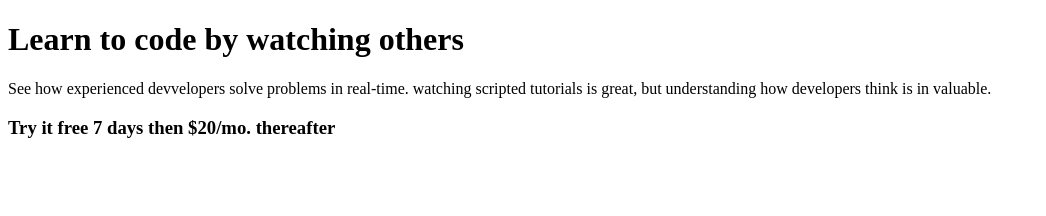
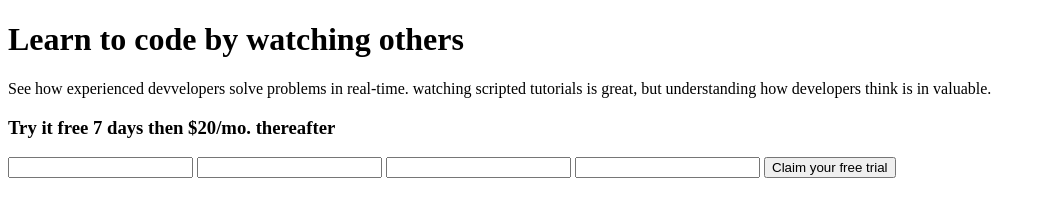
Before and after one commit to IsmailMuhammed2019/responsiveness_and_media_queries, a plain HTML site: page index.html in a window 1280 px wide. Shown: the whole page, without its empty margins (0-1046 px from the left). Drawn offline with Linux system fonts and the light colour scheme.

Commit message:
completed form

```diff
--- a/index.html
+++ b/index.html
@@ -21,7 +21,30 @@
           <h3><span>Try it free 7 days</span> then $20/mo. thereafter</h3>
         </div>
         <div class="main_form">
-          <form action=""></form>
+          <form action="">
+            <input
+              type="text"
+              for="firstname"
+              id="firstname"
+              name="firstname"
+            />
+            <input
+              type="lastname"
+              for="lastname"
+              id="lastname"
+              name="lastname"
+            />
+            <input type="text" for="email" id="email" name="email" />
+            <input
+              type="password"
+              for="password"
+              id="password"
+              name="password"
+            />
+            <button type="submit" class="btn" id="submit" name="submit">
+              Claim your free trial
+            </button>
+          </form>
         </div>
       </div>
     </main>
```
